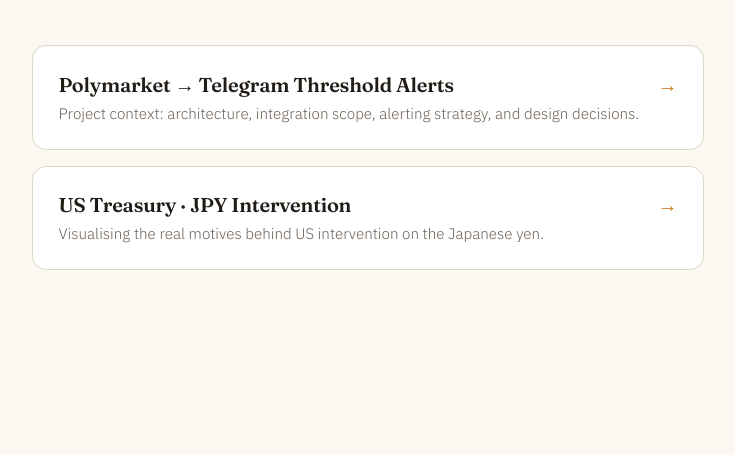
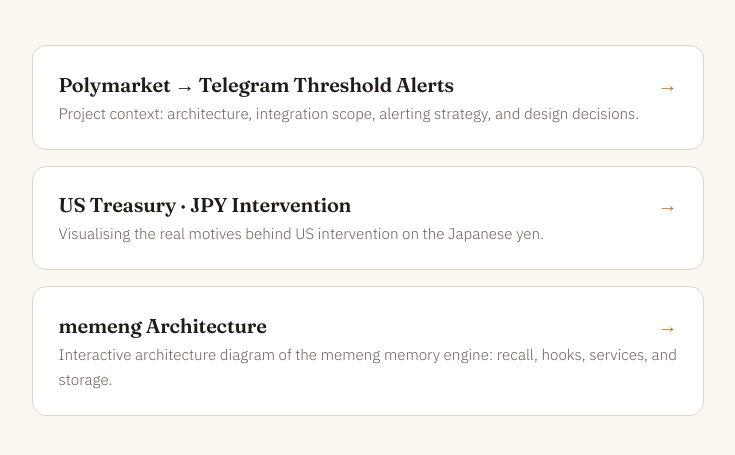
Before and after one commit to lijameshao/blog, a plain HTML site: page docs/index.html in a window 1280 px wide. Shown: the part 259-714 px from the top of the page, without its empty margins (272-1007 px from the left). Drawn offline with Linux system fonts and the light colour scheme.

Commit message:
Link memeng architecture from docs index

```diff
--- a/docs/index.html
+++ b/docs/index.html
@@ -142,6 +142,15 @@
           <span class="desc">Visualising the real motives behind US intervention on the Japanese yen.</span>
         </a>
       </li>
+      <li>
+        <a class="doc-card" href="./memeng/architecture.html">
+          <span class="title">
+            memeng Architecture
+            <span class="arrow">→</span>
+          </span>
+          <span class="desc">Interactive architecture diagram of the memeng memory engine: recall, hooks, services, and storage.</span>
+        </a>
+      </li>
     </ul>
   </main>
 </body>
```
